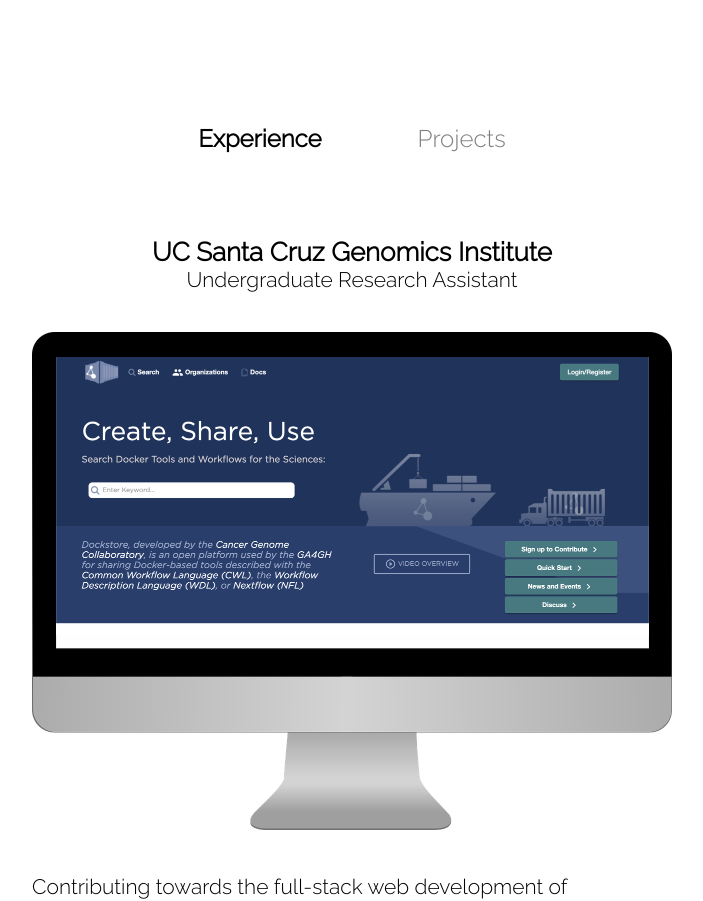
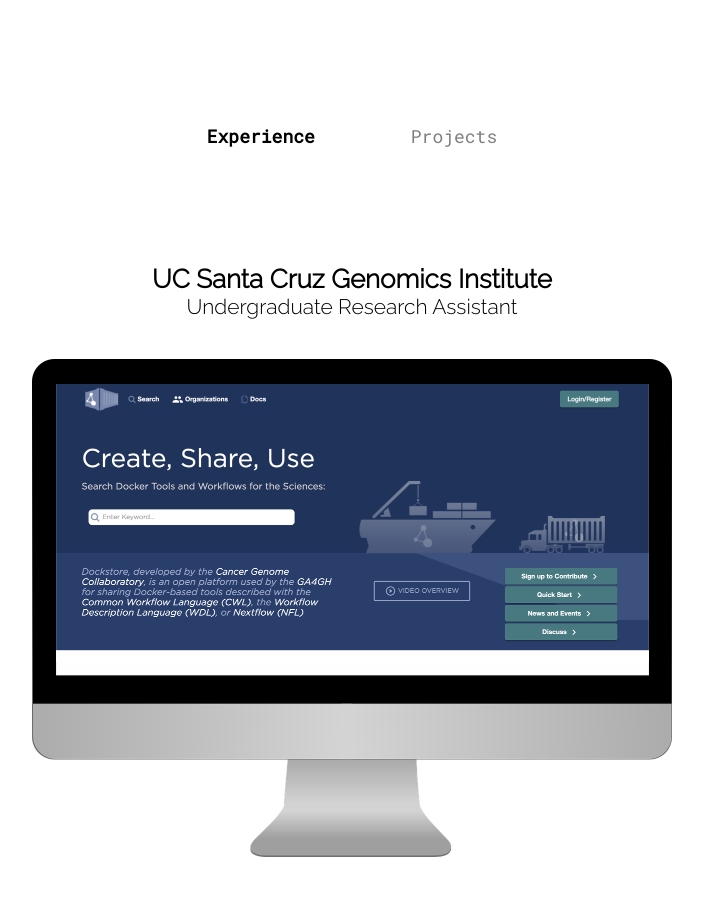
Before and after one commit to rjbautis/personal_website_v2, a React (Create React App) app: page / in a window 1280 px wide. Shown: the part 1540-2441 px from the top of the page, without its empty margins (288-991 px from the left). Built offline with nearby package versions, Linux system fonts and the light colour scheme; the HTML template or start-up script is replaced by a standard one.

Commit message:
Added Roboto font for menu component

```diff
--- a/public/index.html
+++ b/public/index.html
@@ -4,7 +4,7 @@
     <meta charset="utf-8" />
     <link rel="shortcut icon" href="%PUBLIC_URL%/favicon.ico" />
     <meta name="viewport" content="width=device-width, initial-scale=1" />
-    <link href="https://fonts.googleapis.com/css?family=Caveat|Raleway:300&display=swap" rel="stylesheet">
+    <link href="https://fonts.googleapis.com/css?family=Caveat|Raleway:300|Roboto+Mono&display=swap" rel="stylesheet">
     <title>React App</title>
   </head>
   <body>
--- a/src/styles/Menu.module.css
+++ b/src/styles/Menu.module.css
@@ -1,11 +1,11 @@
 .menu_content {
-    font-family: 'Raleway', sans-serif;
+    font-family: 'Roboto Mono', monospace;
     display: flex;
     flex-direction: row;
     align-items: center;
     justify-content: center;
-    font-size: calc(8px + 2vmin);
-    padding-bottom: 4rem;
+    font-size: calc(10px + 1vmin);
+    padding-bottom: 6rem;
 }
 
 .menu_content ul {
@@ -17,12 +17,13 @@
 
 
 .menu_item_inactive {
+    font-weight: lighter;
     padding: 0 3rem;
     opacity: 0.5;
 }
 
 .menu_item_active {
-    font-weight: bolder;
+    font-weight: bold;
     padding: 0 3rem;
 }
 
```
